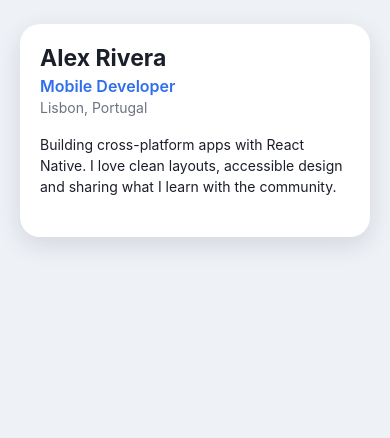
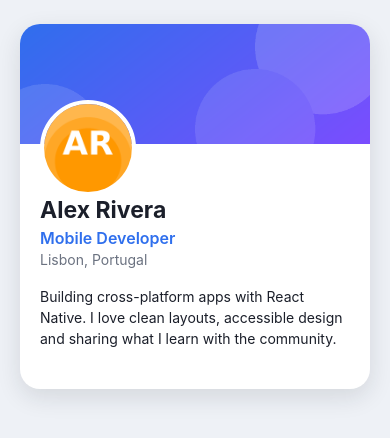
Before and after one commit to BastianMardones/react-profile-card, a React Native app: screen / in a window 390 px wide. Shown: the top 438 px of the page. Built offline with nearby package versions, Linux system fonts and the light colour scheme.

Commit message:
step 2: banner and avatar

```diff
--- a/App.js
+++ b/App.js
@@ -21,9 +21,9 @@ function Tag({ label }) { return <View style={styles.tag}><Text style={styles.ta
 export default function App() {
  const { width } = useWindowDimensions();
  return (<View style={styles.screen}><View style={[styles.card, width > 600 && styles.wideCard]}>
-
+ <Image source={require('./assets/banner.png')} style={styles.banner} resizeMode="cover" accessible={false} />
  <View style={styles.content}>
- <Text style={styles.name}>Alex Rivera</Text><Text style={styles.role}>Mobile Developer</Text><Text style={styles.location}>Lisbon, Portugal</Text>
+ <View style={styles.avatarWrap}><Image source={require('./assets/avatar.png')} style={styles.avatar} accessibilityLabel="Alex Rivera's avatar" /></View><Text style={styles.name}>Alex Rivera</Text><Text style={styles.role}>Mobile Developer</Text><Text style={styles.location}>Lisbon, Portugal</Text>
  <Text style={styles.bio} numberOfLines={3}>{BIO}</Text>
 
 
```
